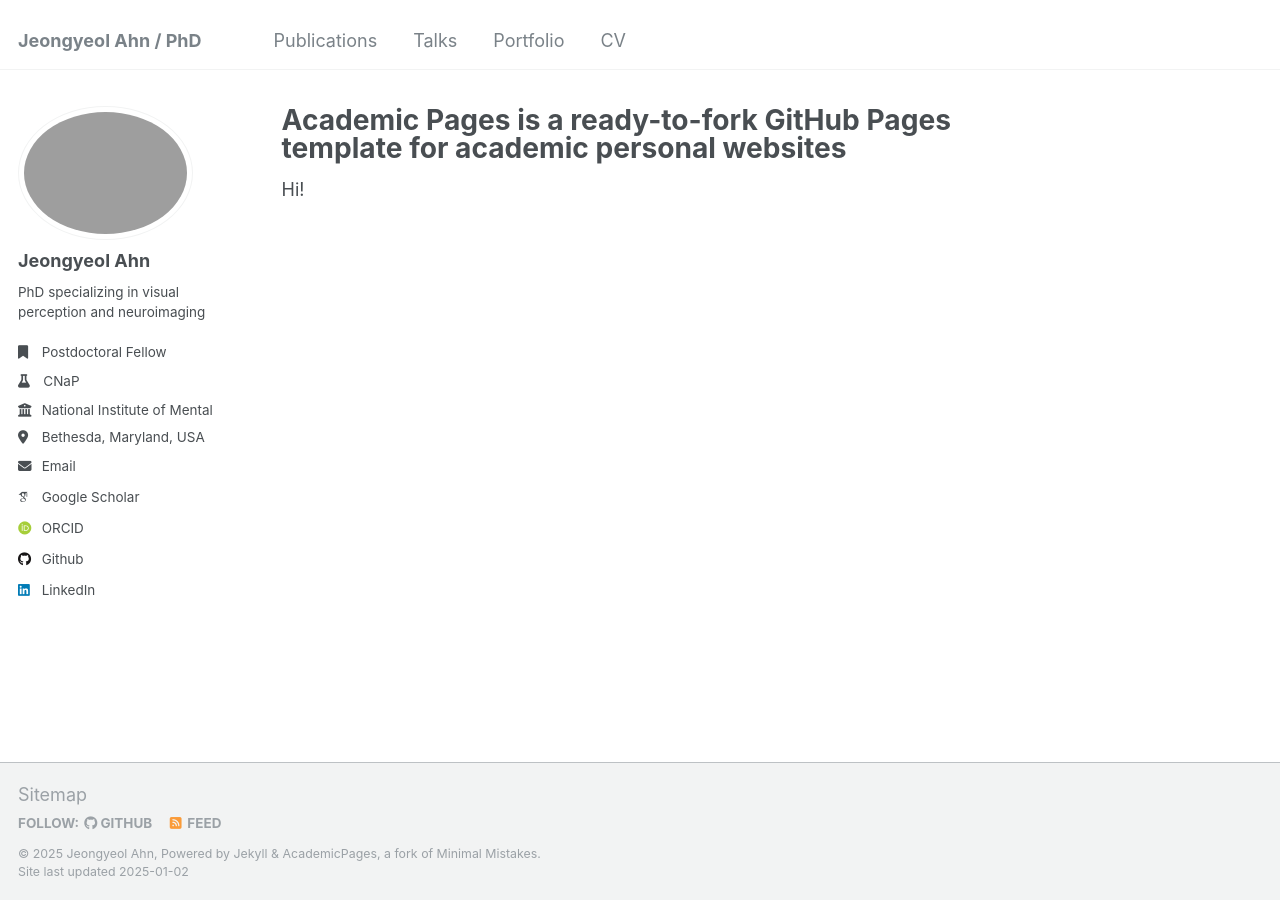
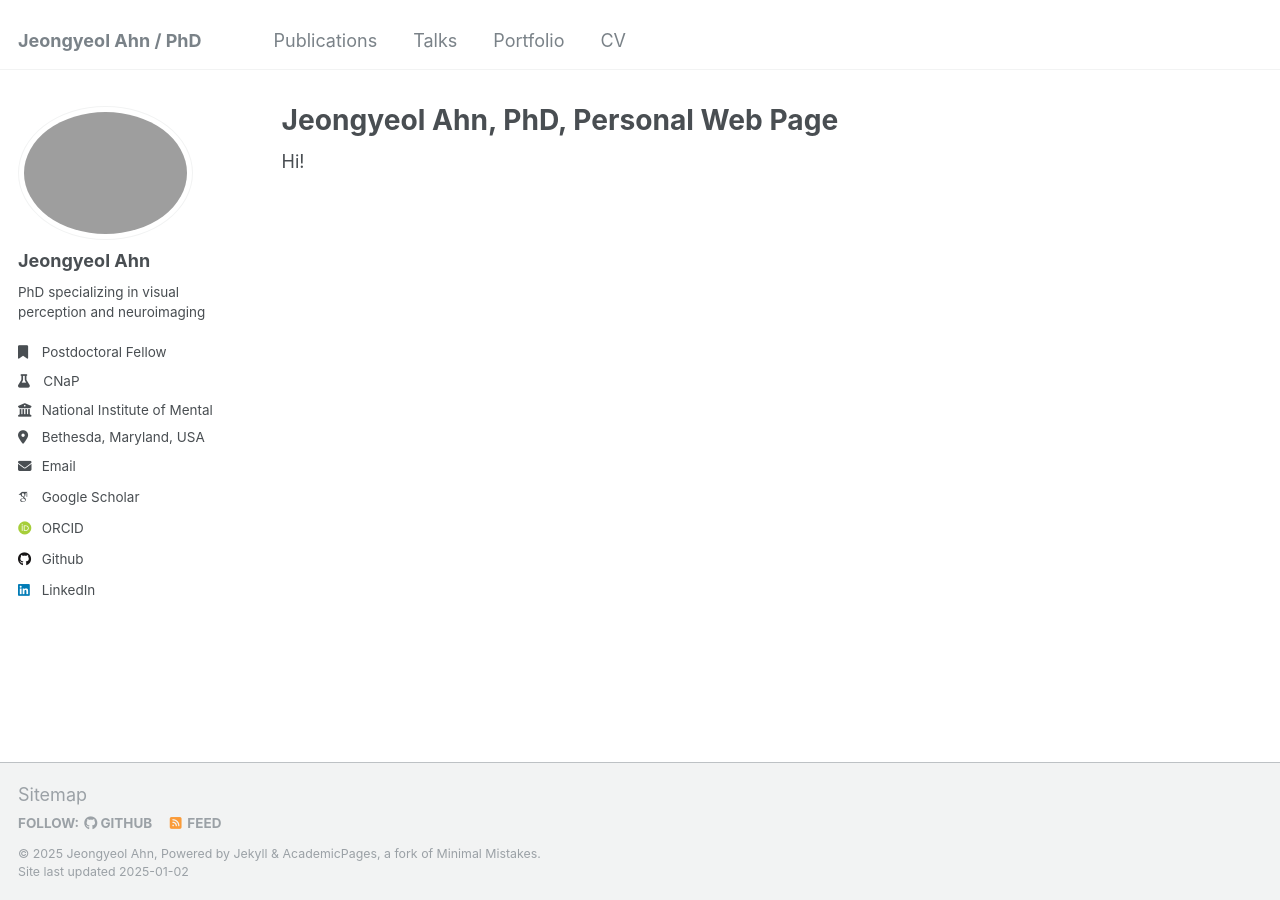
Before and after one commit to daeolian/daeolian.github.io, a Jekyll site: the page built from _pages/about.md, in a window 1280 px wide. Built offline with Jekyll 4.4.1, drawn with Linux system fonts in a browser that asks for light colours; some web fonts are replaced.

Commit message:
Update about.md

```diff
--- a/_pages/about.md
+++ b/_pages/about.md
@@ -1,6 +1,6 @@
 ---
 permalink: /
-title: "Academic Pages is a ready-to-fork GitHub Pages template for academic personal websites"
+title: "Jeongyeol Ahn, PhD, Personal Web Page"
 author_profile: true
 redirect_from:
   - /about/
```
